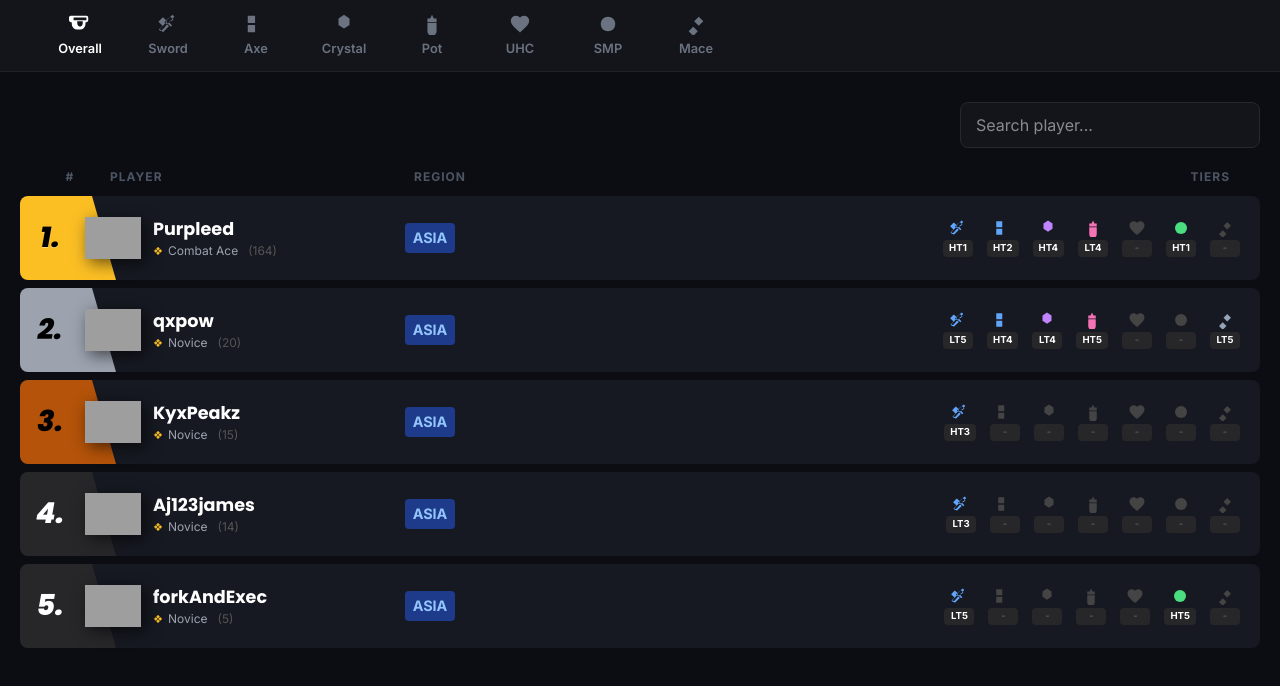
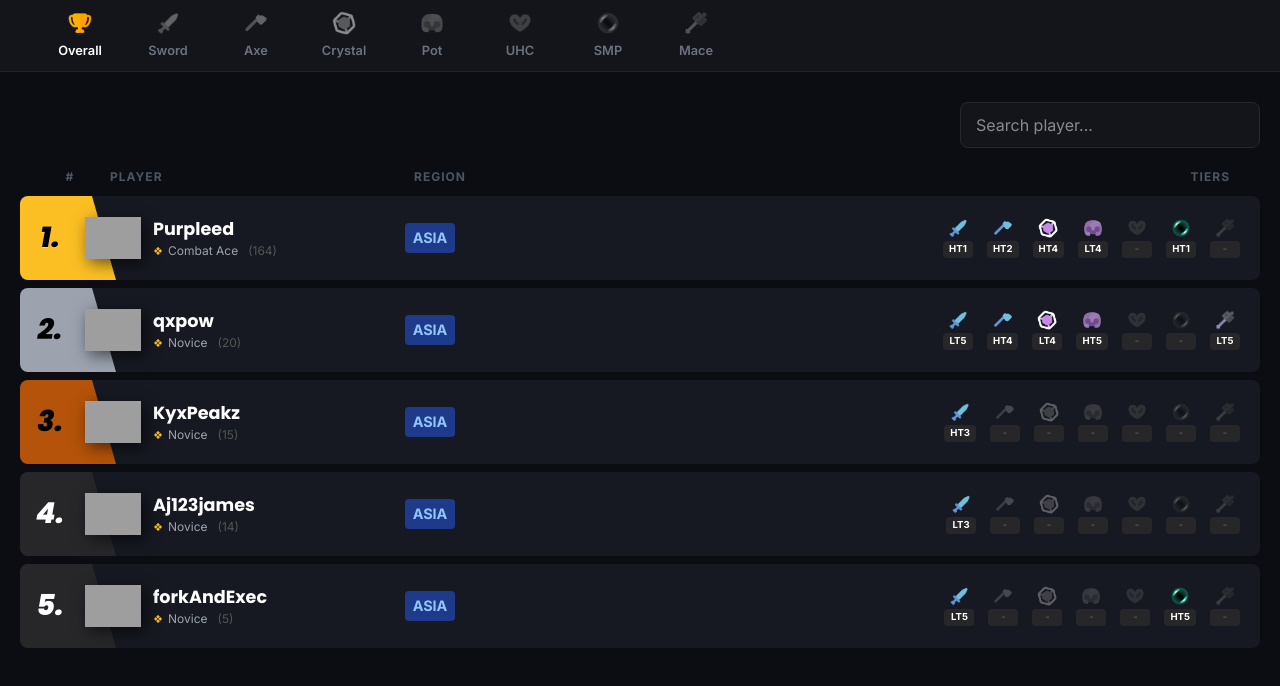
Before and after one commit to nvsxxx/home, a plain HTML site: page tierlist.html in a window 1280 px wide. Drawn offline with nearby package versions, Linux system fonts and the light colour scheme; grey boxes are pictures that could not be loaded.

Commit message:
Update tierlist.html

```diff
--- a/tierlist.html
+++ b/tierlist.html
@@ -51,12 +51,6 @@
       overflow-x: hidden;
     }
 
-    /* --- ICONS (SVG Styling) --- */
-    .icon-svg {
-      width: 20px; height: 20px;
-      fill: currentColor;
-    }
-
     /* --- NAVBAR --- */
     .navbar {
       background: var(--bg-nav);
@@ -73,15 +67,24 @@
       height: 100%; padding: 0 16px; min-width: 80px;
       color: #6b7280; font-weight: 600; font-size: 0.8rem;
       border-bottom: 3px solid transparent; transition: 0.2s; cursor: pointer; background: transparent; border: none;
-      gap: 4px;
+      gap: 6px;
+    }
+
+    /* Icon Styling for Navbar */
+    .nav-icon {
+      width: 24px; height: 24px;
+      filter: grayscale(100%) opacity(0.5); /* Dimmed by default */
+      transition: 0.2s;
+      object-fit: contain;
     }
 
     .nav-tab:hover, .nav-tab.active { color: #fff; }
     .nav-tab.active { border-bottom-color: #fff; }
 
-    /* SVG Color transition in Nav */
-    .nav-tab svg { fill: #6b7280; transition: 0.2s; width: 22px; height: 22px; }
-    .nav-tab:hover svg, .nav-tab.active svg { fill: #fff; }
+    /* Active state: Full Color */
+    .nav-tab:hover .nav-icon, .nav-tab.active .nav-icon {
+      filter: grayscale(0%) opacity(1);
+    }
 
     /* --- MAIN LAYOUT --- */
     .container { max-width: 1300px; margin: 0 auto; padding: 30px 20px; width: 100%; }
@@ -131,7 +134,6 @@
       font-family: var(--font-display); font-size: 1.8rem; font-weight: 800; font-style: italic;
       padding-right: 20px; color: #fff;
     }
-    /* Rank Colors */
     .r1 .rank-bg { background: var(--rank-1); } .r1 .rank-val { color: #000; text-shadow: 0 1px 0 rgba(255,255,255,0.4); }
     .r2 .rank-bg { background: var(--rank-2); } .r2 .rank-val { color: #000; }
     .r3 .rank-bg { background: var(--rank-3); } .r3 .rank-val { color: #000; }
@@ -155,23 +157,20 @@
     .c-tiers { display: flex; align-items: center; justify-content: flex-end; padding-right: 20px; gap: 14px; z-index: 2; }
     .t-col { display: flex; flex-direction: column; align-items: center; gap: 3px; }
 
-    /* SVGs in list */
-    .t-svg-icon { width: 18px; height: 18px; fill: #444; }
-    .t-active .t-svg-icon { fill: #fff; } /* Icon turns white if active */
-
-    /* Specific Icon Colors for visual flair in list */
-    .t-active[data-cat="sword"] .t-svg-icon { fill: #60a5fa; }
-    .t-active[data-cat="axe"] .t-svg-icon { fill: #60a5fa; }
-    .t-active[data-cat="crystal"] .t-svg-icon { fill: #c084fc; }
-    .t-active[data-cat="nethpot"] .t-svg-icon { fill: #f472b6; }
-    .t-active[data-cat="uhc"] .t-svg-icon { fill: #f87171; }
-    .t-active[data-cat="smp"] .t-svg-icon { fill: #4ade80; }
-    .t-active[data-cat="mace"] .t-svg-icon { fill: #94a3b8; }
+    /* Icons in List - PNG */
+    .t-png-icon {
+      width: 20px; height: 20px;
+      opacity: 0.3; filter: grayscale(100%);
+      object-fit: contain;
+    }
+    .t-active .t-png-icon {
+      opacity: 1; filter: grayscale(0%);
+    }
 
     .t-badge { font-size: 0.6rem; font-weight: 800; padding: 1px 6px; border-radius: 4px; background: #27272a; color: #555; min-width: 30px; text-align: center; }
-    .tb-active { color: #fff; } /* Just makes text white, background handled via modal classes usually, keeping minimal here */
+    .tb-active { color: #fff; }
 
-    /* --- MODAL (Exact match) --- */
+    /* --- MODAL --- */
     .modal-wrap {
       position: fixed; inset: 0; background: rgba(0,0,0,0.9); z-index: 200;
       display: none; align-items: center; justify-content: center; backdrop-filter: blur(5px);
@@ -208,7 +207,7 @@
     }
     .m-pos-rank { font-family: var(--font-display); font-size: 2rem; font-weight: 900; font-style: italic; color: #fff; margin-right: 12px; }
 
-    .m-trophy { width: 24px; height: 24px; fill: #fbbf24; margin-right: 8px; }
+    .m-trophy-icon { width: 24px; height: 24px; margin-right: 8px; object-fit: contain; }
 
     .m-pos-text { font-family: var(--font-display); font-size: 1.2rem; font-weight: 800; color: #fff; margin-right: 8px; }
     .m-pos-pts { font-size: 1rem; color: #6b7280; font-weight: 500; }
@@ -227,29 +226,30 @@
       background: #0b0d12; display: grid; place-items: center;
       border: 2px solid #27272a; position: relative;
     }
-    .mt-svg { width: 20px; height: 20px; fill: #444; }
+    .mt-icon-img {
+      width: 22px; height: 22px;
+      object-fit: contain;
+    }
 
     /* Text Badge below circle */
     .mt-badge { font-family: var(--font-display); font-size: 0.9rem; font-weight: 800; color: #444; }
 
-    /* -- Modal Colors (Matches Screenshot) -- */
-    /* Level 1 (HT1/LT1) -> Gold/Yellow */
+    /* -- Modal Colors -- */
+    /* Level 1 (HT1/LT1) -> Gold */
     .lvl-1 .mt-circle { border-color: #713f12; background: rgba(234, 179, 8, 0.05); }
-    .lvl-1 .mt-svg { fill: #facc15; }
     .lvl-1 .mt-badge { color: #facc15; }
 
     /* Level 2 (HT2/LT2) -> Blue/Grey */
     .lvl-2 .mt-circle { border-color: #1e293b; background: rgba(148, 163, 184, 0.05); }
-    .lvl-2 .mt-svg { fill: #94a3b8; }
     .lvl-2 .mt-badge { color: #94a3b8; }
 
-    /* Level 3 (HT3/LT3) -> Orange/Brown */
+    /* Level 3 (HT3/LT3) -> Orange */
     .lvl-3 .mt-circle { border-color: #431407; background: rgba(249, 115, 22, 0.05); }
-    .lvl-3 .mt-svg { fill: #fb923c; }
     .lvl-3 .mt-badge { color: #fb923c; }
 
     /* Empty */
     .lvl-n .mt-circle { opacity: 0.4; }
+    .lvl-n .mt-icon-img { opacity: 0.3; filter: grayscale(100%); }
     .lvl-n .mt-badge { display: none; }
 
     /* Responsive */
@@ -263,52 +263,38 @@
 </head>
 <body>
 
-  <!-- SVG DEFINITIONS (Hidden) -->
-  <svg style="display:none;">
-    <defs>
-      <symbol id="icon-overall" viewBox="0 0 24 24"><path d="M5 3h14a2 2 0 0 1 2 2v3a2 2 0 0 1-2 2h-1v2a6 6 0 0 1-6 6H9a6 6 0 0 1-6-6v-2H2a2 2 0 0 1-2-2V5a2 2 0 0 1 2-2h3zm14 2H5v3h14V5zm-8 10a4 4 0 0 0 4-4v-2H9v2a4 4 0 0 0 4 4z"/></symbol>
-      <symbol id="icon-sword" viewBox="0 0 24 24"><path d="M14.5 4l-5 5 2.5 2.5 5-5-2.5-2.5zM3 17.5L6.5 21l6.5-6.5-3.5-3.5L3 17.5zM17 2l2 2-2 2 1 1-2 2-1-1-2 2 3.5 3.5-1.5 1.5-3.5-3.5L8 16l-4 4-2-2 4-4-4.5-4.5 3.5-3.5 1.5-1.5 3.5 3.5-2 2 1 1 2-2-1-1 2-2z"/></symbol> <!-- Stylized Sword -->
-      <symbol id="icon-axe" viewBox="0 0 24 24"><path d="M3 3h8v8H3zM3 13h8v8H3z"/></symbol> <!-- Abstract Axe/Block -->
-      <symbol id="icon-crystal" viewBox="0 0 24 24"><path d="M12 2l6 4v7l-6 4-6-4V6l6-4z"/></symbol> <!-- Hexagon -->
-      <symbol id="icon-nethpot" viewBox="0 0 24 24"><path d="M12 2l-2 4H7v4h10V6h-3l-2-4zM7 11h10v9a5 5 0 0 1-10 0v-9z"/></symbol> <!-- Potion -->
-      <symbol id="icon-uhc" viewBox="0 0 24 24"><path d="M12 21.35l-1.45-1.32C5.4 15.36 2 12.28 2 8.5 2 5.42 4.42 3 7.5 3c1.74 0 3.41.81 4.5 2.09C13.09 3.81 14.76 3 16.5 3 19.58 3 22 5.42 22 8.5c0 3.78-3.4 6.86-8.55 11.54L12 21.35z"/></symbol> <!-- Heart -->
-      <symbol id="icon-smp" viewBox="0 0 24 24"><circle cx="12" cy="12" r="8"/></symbol> <!-- Pearl/Eye -->
-      <symbol id="icon-mace" viewBox="0 0 24 24"><path d="M4 20l5-5 5 5-5 5-5-5zM15 4l5 5-5 5-5-5 5-5z"/></symbol> <!-- Abstract Hammer/Mace -->
-    </defs>
-  </svg>
-
   <nav class="navbar">
     <div class="nav-tabs" id="navTabs">
       <button class="nav-tab active" data-filter="overall">
-        <svg class="icon-svg"><use href="#icon-overall"></use></svg>
+        <img src="overall.png" class="nav-icon" onerror="this.style.display='none'">
         <span>Overall</span>
       </button>
       <button class="nav-tab" data-filter="sword">
-        <svg class="icon-svg"><use href="#icon-sword"></use></svg>
+        <img src="sword.png" class="nav-icon" onerror="this.style.display='none'">
         <span>Sword</span>
       </button>
       <button class="nav-tab" data-filter="axe">
-        <svg class="icon-svg"><use href="#icon-axe"></use></svg>
+        <img src="axe.png" class="nav-icon" onerror="this.style.display='none'">
         <span>Axe</span>
       </button>
       <button class="nav-tab" data-filter="crystal">
-        <svg class="icon-svg"><use href="#icon-crystal"></use></svg>
+        <img src="crystal.png" class="nav-icon" onerror="this.style.display='none'">
         <span>Crystal</span>
       </button>
       <button class="nav-tab" data-filter="nethpot">
-        <svg class="icon-svg"><use href="#icon-nethpot"></use></svg>
+        <img src="nethpot.png" class="nav-icon" onerror="this.style.display='none'">
         <span>Pot</span>
       </button>
       <button class="nav-tab" data-filter="uhc">
-        <svg class="icon-svg"><use href="#icon-uhc"></use></svg>
+        <img src="uhc.png" class="nav-icon" onerror="this.style.display='none'">
         <span>UHC</span>
       </button>
       <button class="nav-tab" data-filter="smp">
-        <svg class="icon-svg"><use href="#icon-smp"></use></svg>
+        <img src="smp.png" class="nav-icon" onerror="this.style.display='none'">
         <span>SMP</span>
       </button>
       <button class="nav-tab" data-filter="mace">
-        <svg class="icon-svg"><use href="#icon-mace"></use></svg>
+        <img src="mace.png" class="nav-icon" onerror="this.style.display='none'">
         <span>Mace</span>
       </button>
     </div>
@@ -347,7 +333,7 @@
       <div class="m-label">POSITION</div>
       <div class="m-pos-box">
         <div id="mRankNum" class="m-pos-rank">1.</div>
-        <svg class="m-trophy"><use href="#icon-overall"></use></svg>
+        <img src="overall.png" class="m-trophy-icon">
         <div class="m-pos-text">OVERALL</div>
         <div id="mPoints" class="m-pos-pts">(0 points)</div>
       </div>
@@ -363,8 +349,19 @@
   <script>
     // --- Config ---
     const CATEGORIES = ["sword","axe","crystal","nethpot","uhc","smp","mace"];
+    // MAPPING DIRECTLY TO YOUR UPLOADED FILES
+    const ICONS = {
+      sword: "sword.png",
+      axe: "axe.png",
+      crystal: "crystal.png",
+      nethpot: "nethpot.png",
+      uhc: "uhc.png",
+      smp: "smp.png",
+      mace: "mace.png"
+    };
+
+    const FALLBACK_SKIN = "https://vzge.me/bust/X-Steve";
     const POINTS = { "HT1": 60, "LT1": 30, "HT2": 30, "LT2": 15, "HT3": 15, "LT3": 14, "HT4": 8, "LT4": 6, "HT5": 4, "LT5": 1 };
-    const FALLBACK_SKIN = "https://vzge.me/bust/X-Steve";
 
     let players = [];
     let processedList = [];
@@ -407,18 +404,6 @@
         }
       } catch(e) {}
 
-      if(!players.length) {
-        players = [
-          {name:"Marlowww", cat:"uhc", tier:"HT1", region:"NA"},
-          {name:"Marlowww", cat:"sword", tier:"LT1", region:"NA"},
-          {name:"Marlowww", cat:"nethpot", tier:"HT1", region:"NA"},
-          {name:"ItzRealMe", cat:"sword", tier:"HT3", region:"NA"},
-          {name:"ItzRealMe", cat:"crystal", tier:"HT1", region:"NA"},
-          {name:"coldified", cat:"uhc", tier:"LT1", region:"EU"},
-          {name:"BlvckWlf", cat:"axe", tier:"HT2", region:"ASIA"}
-        ];
-      }
-
       // 2. Group
       const map = new Map();
       players.forEach(p => {
@@ -441,7 +426,6 @@
       }
 
       processedList = Array.from(map.values()).sort((a,b) => b.total - a.total);
-
       render();
     }
 
@@ -476,8 +460,8 @@
           const t = p.tiers[cat];
           const hasTier = !!t;
           return `
-            <div class="t-col ${hasTier?'t-active':''}" data-cat="${cat}">
-              <svg class="t-svg-icon"><use href="#icon-${cat}"></use></svg>
+            <div class="t-col ${hasTier?'t-active':''}">
+              <img src="${ICONS[cat]}" class="t-png-icon">
               <div class="t-badge ${hasTier?'tb-active':''}">${t || '-'}</div>
             </div>
           `;
@@ -538,7 +522,7 @@
         div.className = `mt-item ${lvlClass}`;
         div.innerHTML = `
           <div class="mt-circle">
-            <svg class="mt-svg"><use href="#icon-${cat}"></use></svg>
+            <img src="${ICONS[cat]}" class="mt-icon-img">
           </div>
           <div class="mt-badge">${t || ''}</div>
         `;
```
